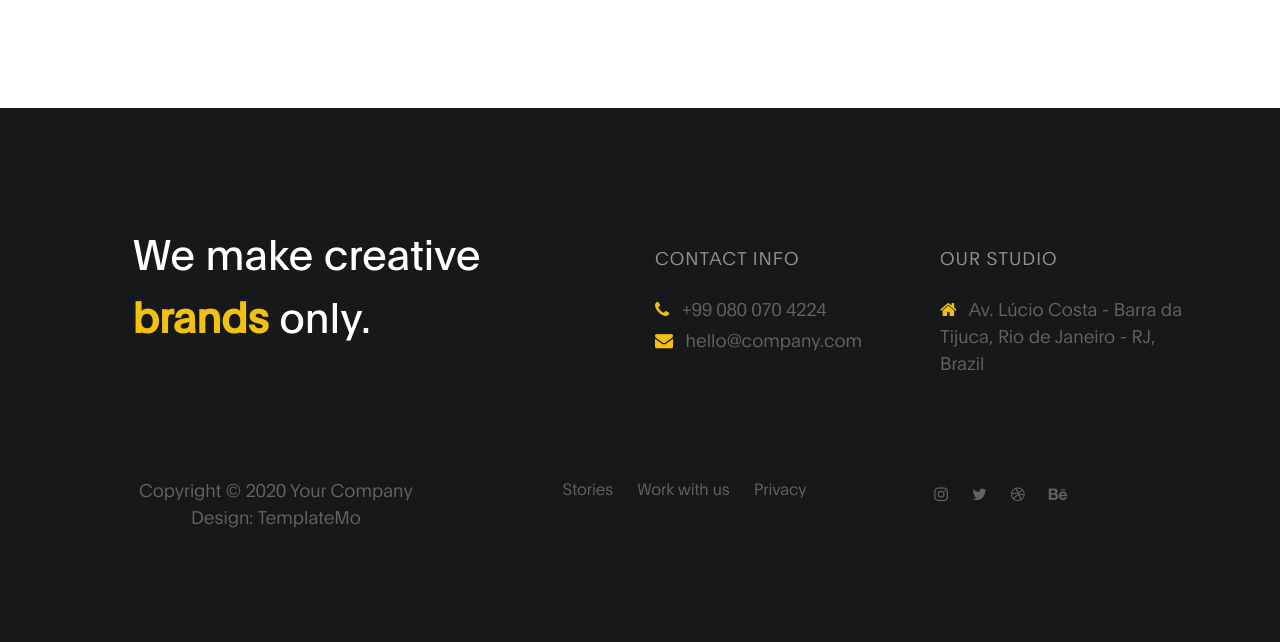
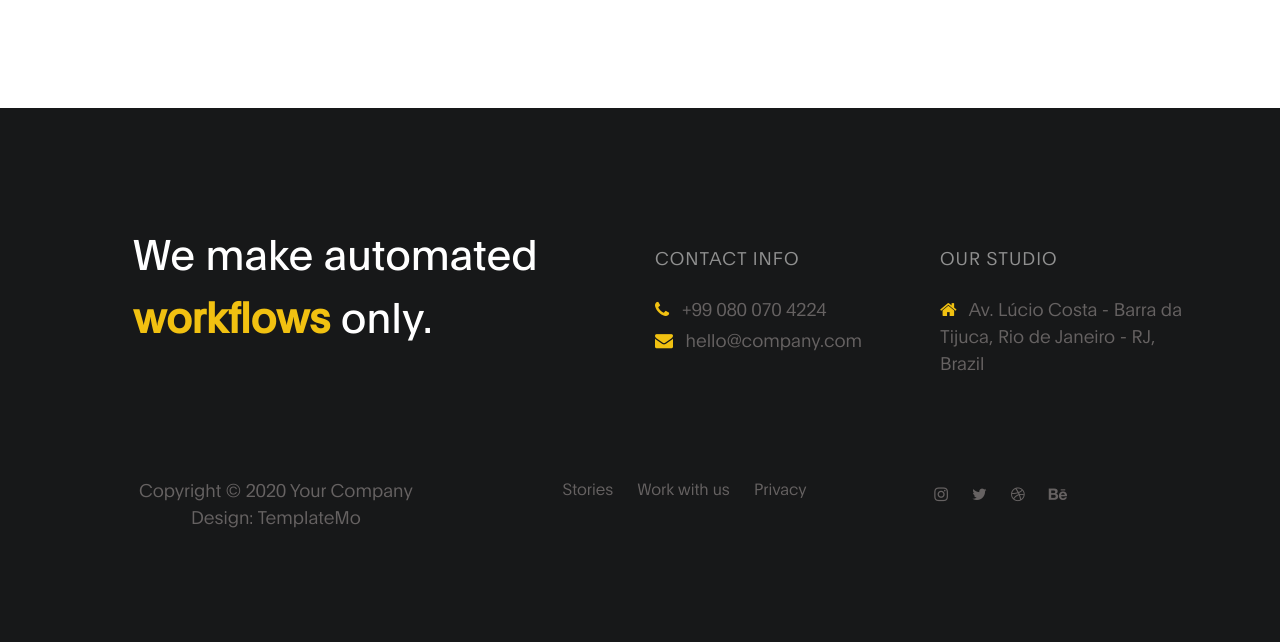
Before and after one commit to arjunmadavoor/github-actions-demo, a Django app: page / in a window 1280 px wide. Shown: the part 2956-3598 px from the top of the page. Run offline with Django 3.2, Linux system fonts and the light colour scheme; some libraries are stand-ins or nearby versions.

Commit message:
Update index.html

```diff
--- a/api/templates/Index/index.html
+++ b/api/templates/Index/index.html
@@ -232,7 +232,7 @@ https://templatemo.com/tm-538-digital-trend
         <div class="row">
 
           <div class="col-lg-5 mx-lg-auto col-md-8 col-10">
-            <h1 class="text-white" data-aos="fade-up" data-aos-delay="100">We make creative <strong>brands</strong> only.</h1>
+            <h1 class="text-white" data-aos="fade-up" data-aos-delay="100">We make automated <strong>workflows</strong> only.</h1>
           </div>
 
           <div class="col-lg-3 col-md-6 col-12" data-aos="fade-up" data-aos-delay="200">
```
